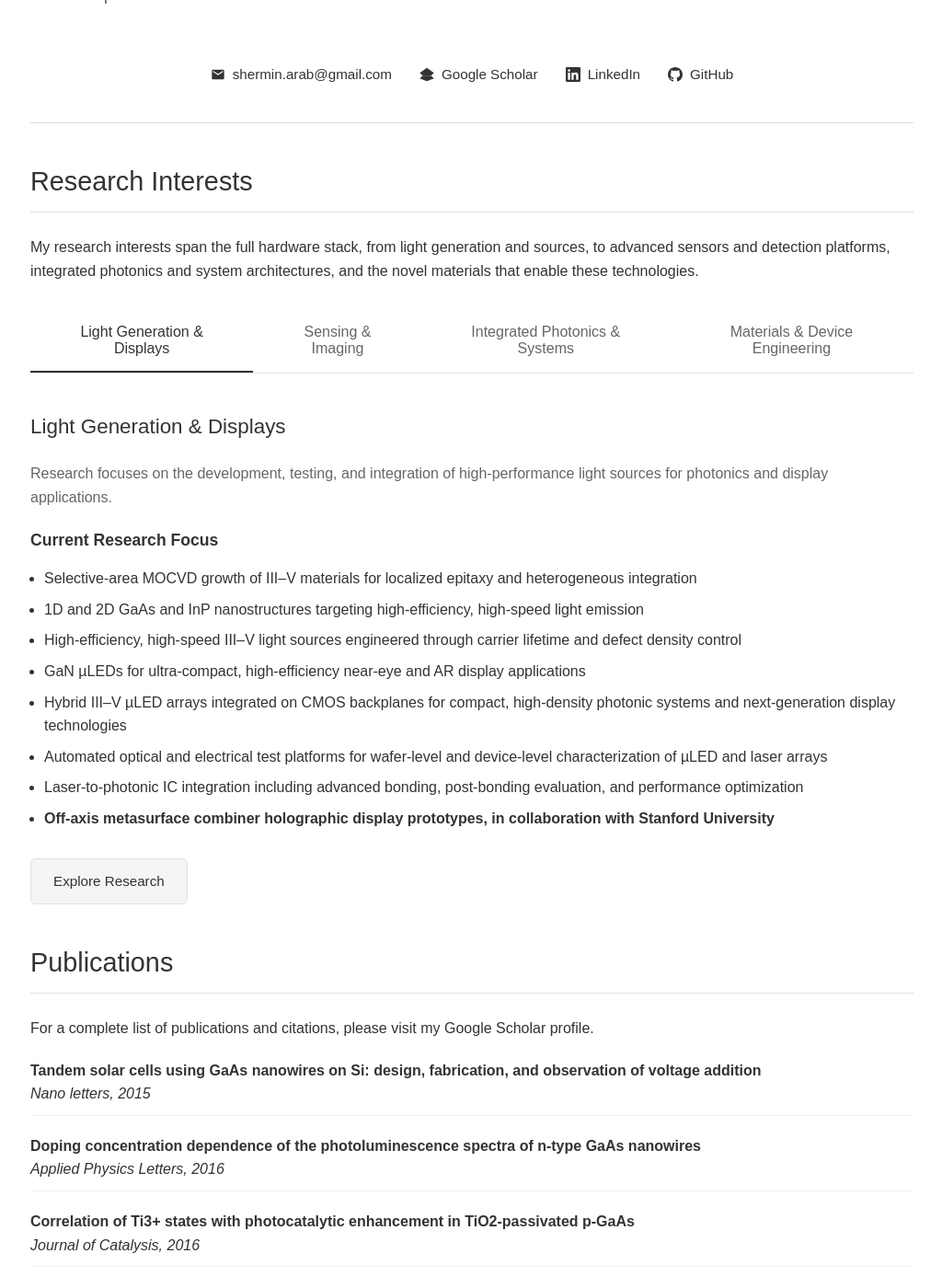
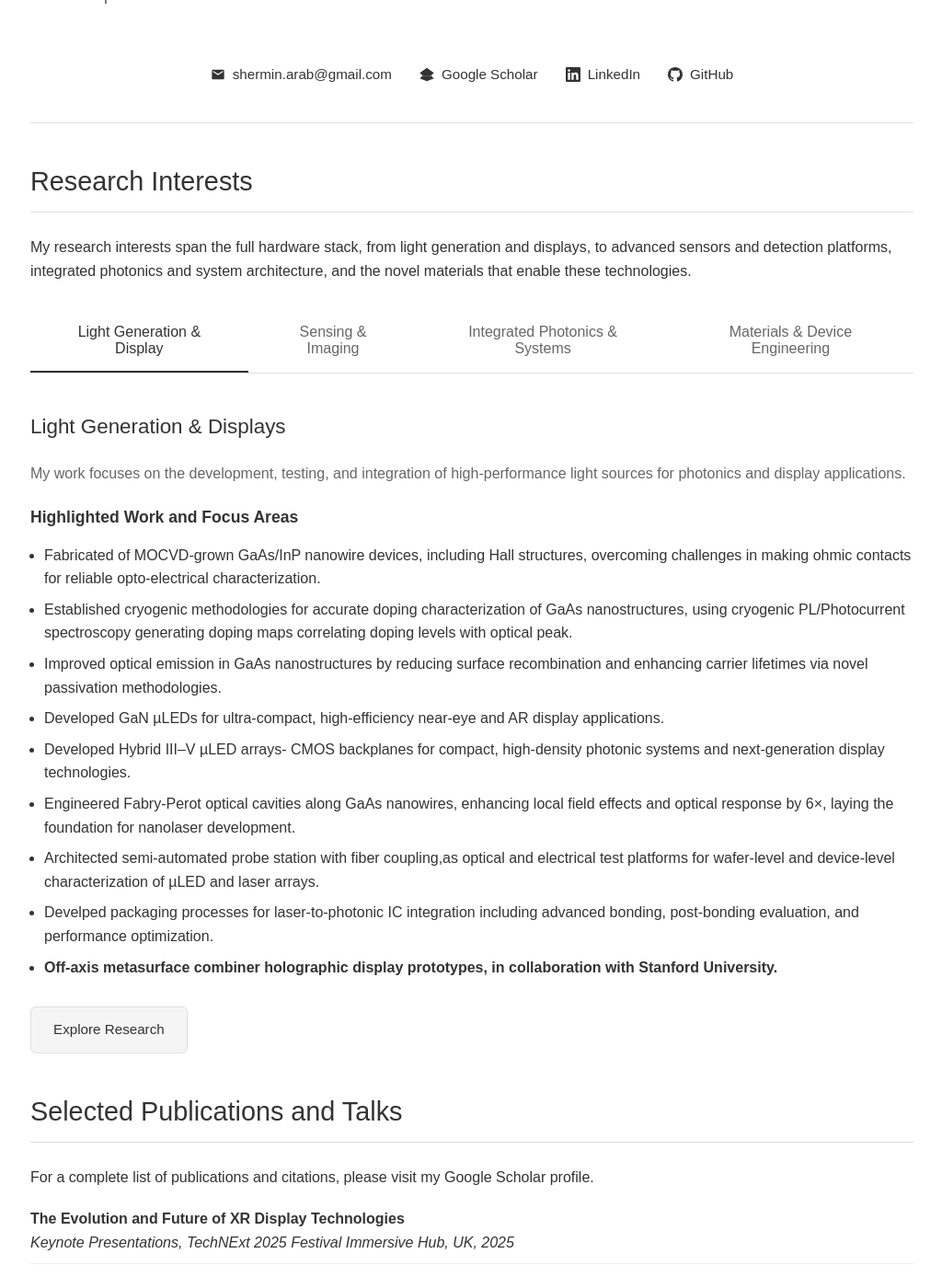
Before and after one commit to shermin-ara/SherminArab.github.io, a Jekyll site: the page built from index.md, in a window 1280 px wide and 1400 px high, scrolled down 568 px. Shown: the whole window at 92% size, without its empty margins (127-1151 px from the left). Built offline with Jekyll 4.4.1, drawn with Linux system fonts in a browser that asks for light colours; some of the changed text lies outside the part shown.

Commit message:
Update index.md

```diff
--- a/index.md
+++ b/index.md
@@ -46,11 +46,11 @@ title: Shermin Arab
 <div class="content-section">
     <h2>Research Interests</h2>
 
-    <p style="margin-bottom: 30px;">My research interests span the full hardware stack, from light generation and sources, to advanced sensors and detection platforms, integrated photonics and system architectures, and the novel materials that enable these technologies.</p>
+    <p style="margin-bottom: 30px;">My research interests span the full hardware stack, from light generation and displays, to advanced sensors and detection platforms, integrated photonics and system architecture, and the novel materials that enable these technologies.</p>
 
     <div class="research-tabs">
         <div class="tabs-header">
-            <button class="tab-button" onclick="showTab('lightgeneration')">Light Generation & Displays</button>
+            <button class="tab-button" onclick="showTab('lightgeneration')">Light Generation & Display</button>
             <button class="tab-button" onclick="showTab('sensing-imaging')">Sensing & Imaging</button>
             <button class="tab-button" onclick="showTab('photonics')">Integrated Photonics & Systems</button>
             <button class="tab-button" onclick="showTab('materials')">Materials & Device Engineering</button>
@@ -59,18 +59,19 @@ title: Shermin Arab
         <div id="lightgeneration" class="tab-content">
             <div style="margin: 40px 0;">
                 <h3>Light Generation & Displays</h3>
-                <p style="font-size: 1em; color: #666; margin-bottom: 15px;">Research focuses on the development, testing, and integration of high-performance light sources for photonics and display applications.</p>
+                <p style="font-size: 1em; color: #666; margin-bottom: 15px;"> My work focuses on the development, testing, and integration of high-performance light sources for photonics and display applications.</p>
 
-                <h4>Current Research Focus</h4>
+                <h4>Highlighted Work and Focus Areas</h4>
                 <ul style="margin-bottom: 20px;">
-                    <li>Selective-area MOCVD growth of III–V materials for localized epitaxy and heterogeneous integration</li>
-                    <li>1D and 2D GaAs and InP nanostructures targeting high-efficiency, high-speed light emission</li>
-                    <li>High-efficiency, high-speed III–V light sources engineered through carrier lifetime and defect density control</li>
-                    <li>GaN µLEDs for ultra-compact, high-efficiency near-eye and AR display applications</li>
-                    <li>Hybrid III–V µLED arrays integrated on CMOS backplanes for compact, high-density photonic systems and next-generation display technologies</li>
-                    <li>Automated optical and electrical test platforms for wafer-level and device-level characterization of µLED and laser arrays</li>
-                    <li>Laser-to-photonic IC integration including advanced bonding, post-bonding evaluation, and performance optimization</li>
-                    <li><strong>Off-axis metasurface combiner holographic display prototypes, in collaboration with Stanford University</strong></li>
+                    <li>Fabricated of MOCVD-grown GaAs/InP nanowire devices, including Hall structures, overcoming challenges in making ohmic contacts for reliable opto-electrical characterization.</li>
+                    <li>Established cryogenic methodologies for accurate doping characterization of GaAs nanostructures, using cryogenic PL/Photocurrent spectroscopy generating doping maps correlating doping levels with optical peak.</li>
+                    <li>Improved optical emission in GaAs nanostructures by reducing surface recombination and enhancing carrier lifetimes via novel passivation methodologies.</li>
+                    <li>Developed GaN µLEDs for ultra-compact, high-efficiency near-eye and AR display applications.</li>
+                    <li>Developed Hybrid III–V µLED arrays- CMOS backplanes for compact, high-density photonic systems and next-generation display technologies.</li>
+                    <li> Engineered Fabry-Perot optical cavities along GaAs nanowires, enhancing local field effects and optical response by 6×, laying the foundation for nanolaser development. </li>
+                    <li>Architected semi-automated probe station with fiber coupling,as optical and electrical test platforms for wafer-level and device-level characterization of µLED and laser arrays.</li>
+                    <li>Develped packaging processes for laser-to-photonic IC integration including advanced bonding, post-bonding evaluation, and performance optimization.</li>
+                    <li><strong>Off-axis metasurface combiner holographic display prototypes, in collaboration with Stanford University.</strong></li>
                 </ul>
 
                 <a href="lightgeneration.html" class="explore-button">Explore Research</a>
@@ -79,16 +80,17 @@ title: Shermin Arab
 
         <div id="photonics" class="tab-content">
             <div style="margin: 40px 0;">
-                <h3>Integrated Photonics & Systems</h3>
-                <p style="font-size: 1em; color: #666; margin-bottom: 20px;">My photonics research began during my postdoctoral work at the University of Pennsylvania, focusing on the development of mid-infrared photonic platforms operating in the 3–4 µm wavelength range. This work spanned design, simulation, fabrication, and testing of multiple device tape-outs. The research emphasized high-performance, scalable photonic architectures for applications in sensing and spectroscopy.</p>
+                <h3>Integrated Photonics & Optical Systems</h3>
+                <p style="font-size: 1em; color: #666; margin-bottom: 20px;">My photonics research began during my postdoctoral work at the University of Pennsylvania, focusing on the development of mid-infrared photonic platforms operating in the 3.4 µm wavelength range. This work spanned design, simulation, fabrication, and testing of multiple device tape-outs. The research emphasized high-performance, scalable photonic architectures for applications in sensing and spectroscopy.</p>
 
-                <h4>Research Contributions</h4>
+                <h4>Highlighted Work and Focus Areas</h4>
                 <ul style="margin-bottom: 20px;">
-                    <li>Process development and fab transfer for scalable photonic line fabrication</li>
-                    <li>Integration and packaging of light sources and electronic ICs with photonic ICs for hybrid system architectures</li>
-                    <li>Optical switches using novel materials (e.g. barium titanate, BTO) for high-speed modulation and low-power operation</li>
-                    <li>Photonic IC layout design for active and passive photonic components, including modulators, detectors, and couplers</li>
-                    <li><strong>Photonic IC tape-outs across research and commercial fabs</strong></li>
+                    <li>Developed a Process Design Kit (PDK) for mid-IR photonics using FDTD simulations (Lumerical, COMSOL), enabling CMOS-compatible Si photonics design.</li>
+                    <li>Built mid-IR measurement setups and performed optical characterization using tunable 3.4um sources (using a 1064nm/1550nm lasers and PPLN) with free-space and fiber coupling, enabling accurate evaluation of optical components. </li>
+                    <li>Developed design, fabrication and integration processes for BTO (barium titanate) thin films in CMOS-compatible chip, enabling co-packaged optical modulators and switch.</li>
+                    <li>Co-developed Si photonics PDK with TSMC, contributing to tape-out and enabling scalable, manufacturable designs for advanced sensing technologies.</li>
+                    <li>Executed tape-outs with IBM 7RF, IME Photonics, GlobalFoundries 90WG/45SPCLO processes, performing LVS/DRC verification, design validation, testing, and failure analysis for mid-IR components.</li>
+                    <li>Performed quality validation of 8" MBE BTO wafers, including fab acceptance testing and preparation for wafer-to-wafer bonding and film transfer.</li>
                 </ul>
 
                 <a href="photonics.html" class="explore-button">Explore Research</a>
@@ -98,14 +100,14 @@ title: Shermin Arab
         <div id="sensing-imaging" class="tab-content">
             <div style="margin: 40px 0;">
                 <h3>Sensing & Imaging</h3>
-                <p style="font-size: 1em; color: #666; margin-bottom: 20px;">My research focuses on the development, integration, and characterization of advanced sensing and imaging technologies for next-generation devices. This includes work on eye-tracking sensors for near-eye and AR/VR applications, biosensors for physiological and environmental monitoring, and beyond-RGB imaging systems leveraging multispectral and hyperspectral detection.</p>
+                <p style="font-size: 1em; color: #666; margin-bottom: 20px;">My work focuses on the development, integration, and characterization of advanced sensing and imaging technologies for next-generation devices. This includes work on eye-tracking sensors for near-eye and AR/VR applications, biosensors, environmental monitoring, and beyond-RGB imaging systems leveraging multispectral and hyperspectral detection.</p>
 
-                <h4>Key Methodologies</h4>
+                <h4>Highlighted Work and Focus Areas</h4>
                 <ul style="margin-bottom: 20px;">
-                    <li>Photonics-based biosensors leveraging silicon photonics for high-sensitivity detection</li>
-                    <li>Non-invasive biomarker sensing using advanced spectroscopic techniques</li>
-                    <li>Glint-based eye-tracking methodologies for near-eye and AR/VR devices</li>
-                    <li><strong>Multispectral and hyperspectral imagers for next-generation imaging applications</strong></li>
+                    <li>Photonics-based biosensors leveraging silicon photonics for high-sensitivity detection.</li>
+                    <li>Non-invasive biomarker sensing using advanced spectroscopic techniques.</li>
+                    <li>Glint-based eye-tracking methodologies for near-eye and AR/VR devices.</li>
+                    <li><strong>Multispectral and hyperspectral imagers for next-generation imaging applications and color correction.</strong></li>
                     <li><strong>Sensor-to-CMOS integration and automated characterization enabling compact, high-performance systems</strong></li>
                 </ul>
 
@@ -116,8 +118,13 @@ title: Shermin Arab
 </div>
 
 <div class="content-section">
-    <h2>Publications</h2>
+    <h2>Selected Publications and Talks</h2>
     <p style="margin-bottom: 20px;">For a complete list of publications and citations, please visit my <a href="https://scholar.google.com/citations?user=eQia-IIAAAAJ&hl=en" target="_blank">Google Scholar profile</a>.</p>
+
+    <div class="publication-item">
+        <strong>The Evolution and Future of XR Display Technologies</strong><br>
+        <em>Keynote Presentations, TechNExt 2025 Festival Immersive Hub, UK, 2025</em>
+    </div>
 
     <div class="publication-item">
         <strong>Tandem solar cells using GaAs nanowires on Si: design, fabrication, and observation of voltage addition</strong><br>
@@ -144,27 +151,27 @@ title: Shermin Arab
     <h2>Education</h2>
 
     <div class="timeline-item">
-        <div class="timeline-date">2015</div>
         <div class="timeline-title">Ph.D. in Electrical Engineering</div>
         <div class="timeline-company">University of Southern California, CA</div>
+        <div class="timeline-date">2015</div>
     </div>
 
     <div class="timeline-item">
-        <div class="timeline-date">2011</div>
         <div class="timeline-title">M.S. in Materials Science and Engineering</div>
         <div class="timeline-company">UC Riverside, CA</div>
+        <div class="timeline-date">2011</div>
     </div>
 
     <div class="timeline-item">
-        <div class="timeline-date">2009</div>
         <div class="timeline-title">M.S. in Electrical Engineering</div>
         <div class="timeline-company">UC Riverside, CA</div>
+        <div class="timeline-date">2009</div>
     </div>
 
     <div class="timeline-item">
-        <div class="timeline-date">2008</div>
         <div class="timeline-title">B.S. in Computer Engineering</div>
         <div class="timeline-company">University of Tehran, Tehran</div>
+        <div class="timeline-date">2008</div>
     </div>
 </div>
 
@@ -193,11 +200,18 @@ title: Shermin Arab
         <div class="timeline-date">2022 – 2025</div>
         <div class="timeline-title">Senior Scientist</div>
         <div class="timeline-company">Reality Labs, Meta, CA</div>
+        <h4>Defined and Directed Projects:</h4>
         <ul>
             <li>Developed glass interposer platforms for heterogeneous integration of light source/detectors.</li>
-            <li>Developed of a novel transparent, non-conspicuous interconnects for near-eye systems.</li>
-            <li>Worked on photonics platforms for display and sensing applications.</li>
-            <li>In-field (in-FoV) eye-tracking sensor architectures for near-eye systems.</li>
+            <li>Developed a novel transparent, non-conspicuous interconnects for near-eye systems.</li>
+            <li>Develpded a glint-based In-field (in-FoV) eye-tracking sensor architectures for near-eye systems.</li>
+        </ul>
+        <h4>Other Responsibilities:</h4>
+        <ul>
+            <li>Led (4) hardware programs covering glint-based eye tracking, transparent interconnects, photonics-on-glass, and Rx-electronics packaging, driving innovation in human input for Meta Orion and future AR platforms.</li>
+            <li>Built and directed cross-functional virtual teams of 30+ engineers across Meta and external partners (SWE, Optics, EE, ME), delivering scalable and manufacturable prototypes.</li>
+            <li>Scaled hardware programs by managing fabs and OEM partners, delivering fully integrated, manufacturable system packages ready for eye-piece integration. achieving manufacturing readiness for production-scale deployment (5,000 wafers/month) and alignment with EVT milestones.</li>
+
         </ul>
     </div>
 
@@ -206,11 +220,10 @@ title: Shermin Arab
         <div class="timeline-title">Scientist</div>
         <div class="timeline-company">Exploratory Design Group, Apple, CA</div>
         <ul>
-            <li>Contributed to development and tape-out using a new Si photonics PDK.</li>
-            <li>Built and managed relationships with major fabs for Photonics IC fabrication and packaging globally.</li>
-            <li>Designed and implemented a new packaging methodology for photonics: III-V co-packaging, in collaboration with Asia-Pacific manufacturing partners.</li>
-            <li>Partnered with TSMC to validate new health sensing technologies and ensure manufacturability.</li>
-            <li>Led root-cause failure analysis for Si Photonics and III-V components using SEM, FIB, and PL.</li>
+            <li>Co-developed Si photonics PDK with TSMC, contributing to tape-out and enabling scalable, manufacturable designs for advanced sensing technologies.</li>
+            <li>Managed global fabs and OEM partners, ensuring IC fabrication capacity and supporting end-to-end technical qualification to de-risk supply chain.</li>
+            <li>Led root-cause failure analysis for Si Photonics and III-V components and developed non-destructive methods for rapid evaluation of PIC failures.</li>
+            <li>Drove a novel III-V laser -Si co-packaging methodology with Asia-Pacific partners to enable next-generation photonics biosensor modules.</li>
         </ul>
     </div>
 
@@ -219,9 +232,9 @@ title: Shermin Arab
         <div class="timeline-title">Photonics Research and Development Engineer</div>
         <div class="timeline-company">PsiQuantum, CA</div>
         <ul>
-            <li>Introduced and validated novel BTO thin-films in CMOS-compatible Si photonics flows.</li>
+            <li>Developed design, fabrication and integration processes for BTO thin films in CMOS-compatible chip, enabling co-packaged optical modulators and switch.</li>
             <li>Executed wafer-to-wafer bonding for thin-film transfer, specifically for novel material integration (MBE BTO) onto photonics chips, critical for co-packaged optics.</li>
-            <li>Worked on the FMEA process for various Si Photonics tape-outs from major foundries, Tower and GLOBALFOUNDRIES.</li>
+            <li>Led FMEA and root-cause analysis across optical switch tape-outs with multiple foundries (TowerJazz, GLOBALFOUNDRIES), optimizing process validation and reliability.</li>
         </ul>
     </div>
 
@@ -230,10 +243,10 @@ title: Shermin Arab
         <div class="timeline-title">Sr. Staff Engineer/Manager</div>
         <div class="timeline-company">Mojo Vision, CA</div>
         <ul>
-            <li>Worked on micro-displays, from design and fabrication to characterization and integration.</li>
-            <li>Built a class 1000 cleanroom and characterization lab from scratch.</li>
-            <li>Managed a metrology team with focus on characterization and packaging.</li>
-            <li>Set up full packaging processes for wafer to die and backend process (coring, grinding, dicing, die inspection, die-to-die/die-to-wafer bonding and quality assurance) for micro display.</li>
+            <li>Built a class 1000 cleanroom from scratch, building a core competency that accelerated development timelines.</li>
+            <li>Led micro-LED display development from design and fabrication through characterization and integration, advancing products from concept to prototype validation.</li>
+            <li>Built and managed a high-performing metrology team, specifying and implementing advanced measurement tools (QE, optical performance, efficacy) to set quality assurance standards.</li>
+            <li>Established full backend packaging processes (coring, grinding, dicing, bonding) for micro-displays, building a robust and reliable manufacturing pipeline.</li>
         </ul>
     </div>
 
@@ -242,10 +255,10 @@ title: Shermin Arab
         <div class="timeline-title">Researcher</div>
         <div class="timeline-company">University of Pennsylvania (Penn), PA</div>
         <ul>
-            <li>Designed a Process Design Kit (PDK) for mid IR range using finite difference time domain methods (FDTD) (Lumerical and COMSOL).</li>
-            <li>Tape-out with both IBM 7RF process and IME Photonics (Si photonics tapeout).</li>
-            <li>Designed and fabricated a mid IR passive optical component library at Penn cleanroom facility, fully Si based and CMOS foundry compatible.</li>
-            <li>Built a measurement setup with free space to fiber, fiber to free space light measurements for 3.4um optical components and tunable 3.39um light source (using a 1064nm and 1550nm lasers).</li>
+            <li>Developed a Process Design Kit (PDK) for mid-IR photonics using FDTD simulations (Lumerical, COMSOL), enabling CMOS-compatible Si photonics design.</li>
+            <li>Designed and fabricated a mid-IR passive optical component library in Penn’s cleanroom, SOI-based and compatible with CMOS foundries.</li>
+            <li>Built mid-IR measurement setups and performed optical characterization using tunable 3.4um sources (using a 1064nm/1550nm lasers and PPLN) with free-space and fiber coupling, enabling accurate evaluation of optical components.</li>
+            <li>Executed tape-outs with IBM 7RF, IME Photonics and GlobalFoundries 90WG processes, performing LVS/DRC verification, design validation, testing, and failure analysis for mid-IR components.</li>
         </ul>
     </div>
 </div>
```
